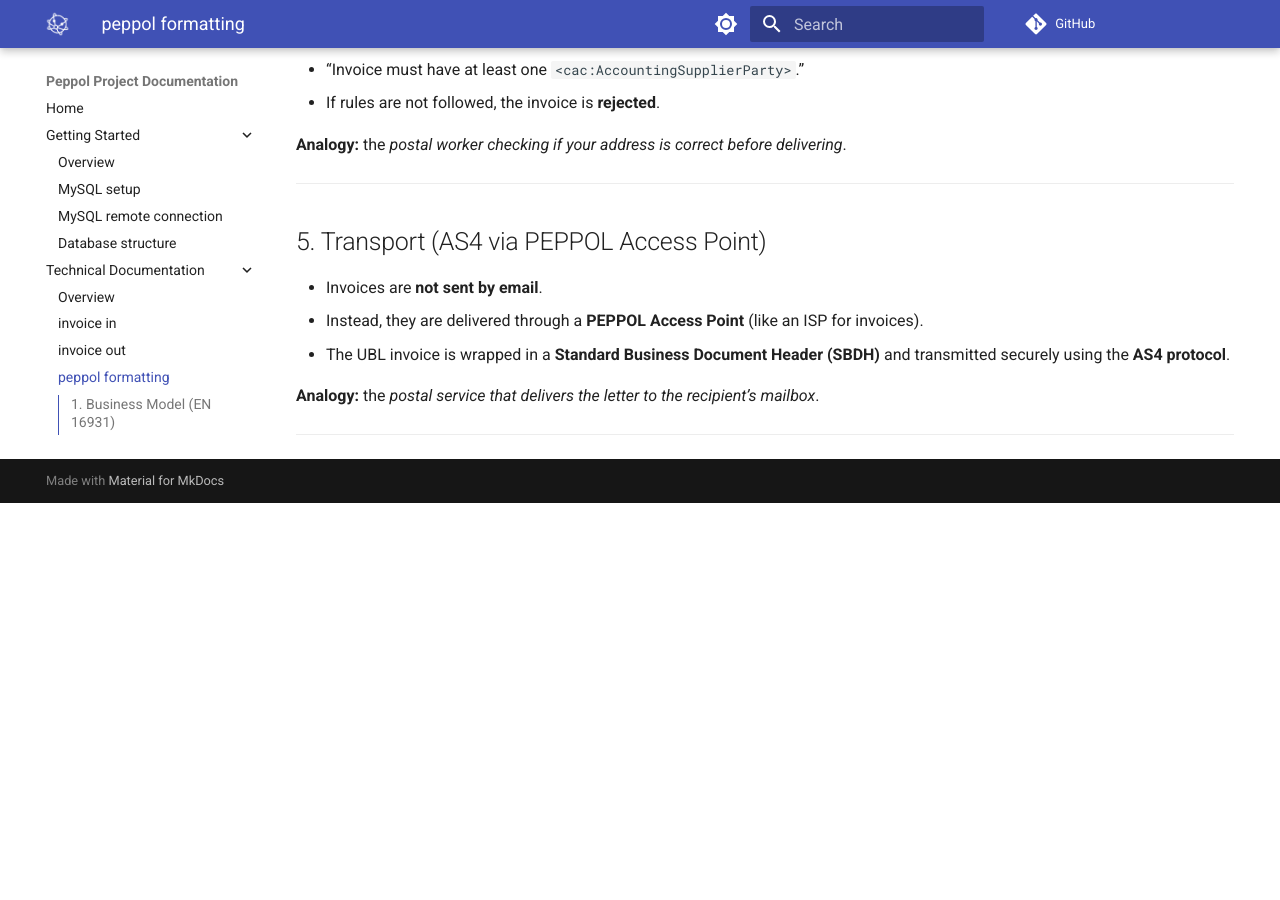
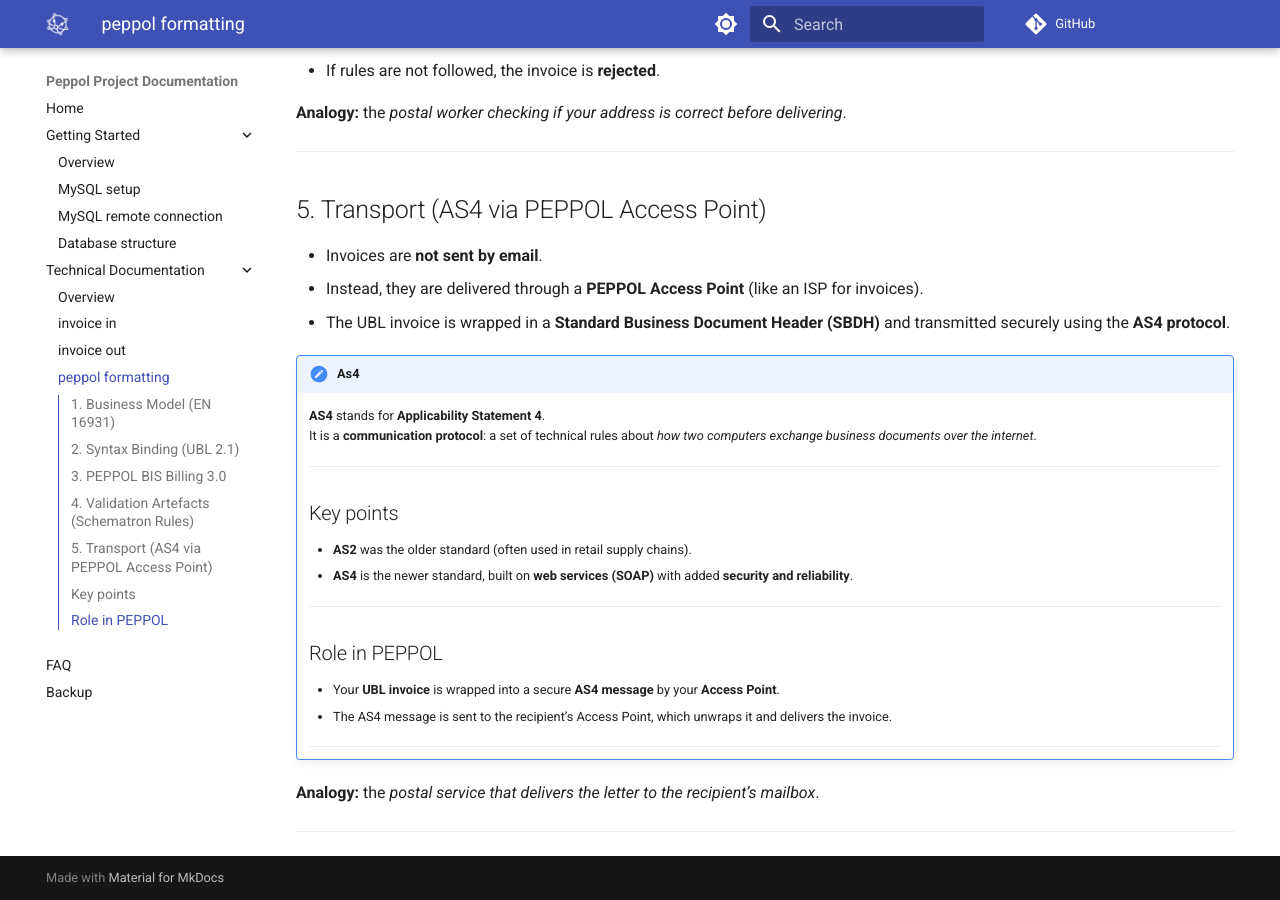
Before and after one commit to PeppolTest/test, an MkDocs documentation site: the page built from docs/technical-documentation/peppol-formatting.md, in a window 1280 px wide and 900 px high, scrolled down 1605 px. Built offline with MkDocs 1.6.1 and Material for MkDocs 9.7.7, drawn with Linux system fonts in a browser that asks for light colours; comment, search, counter and statistics services are not loaded; before the commit the page ends 2108 px from its top, so only the background shows below that.

Commit message:
Update peppol-formatting.md

```diff
--- a/docs/technical-documentation/peppol-formatting.md
+++ b/docs/technical-documentation/peppol-formatting.md
@@ -8,13 +8,13 @@ Each layer has its own purpose:
 ## 1. Business Model (EN 16931)
 
 - Defines **what** data must be present in an invoice.
-- Examples:
+Examples:
   - Invoice ID
   - Issue Date
   - Seller and Buyer details
   - At least one line with description, quantity, price, and tax
   - Totals and payment information
-- These are called **Business Terms (BT-1 … BT-147)**.
+These are called **Business Terms (BT-1 … BT-147)**.
 
 **Analogy:** the *content of the letter*.
 
@@ -39,7 +39,7 @@ Each layer has its own purpose:
 
 - BIS = **Business Interoperability Specification**.
 - PEPPOL specifies **exactly which options and codes** must be used.
-- Examples:
+Examples:
   - Must include `<cbc:ProfileID>` with a specific value.
   - Currency codes must follow ISO 4217 (e.g. `EUR`).
   - Units must follow UN/ECE codes (`EA` for “each”, `HUR` for “hour”).
@@ -53,9 +53,9 @@ Each layer has its own purpose:
 
 - After creating a UBL file, it must be tested against EN 16931 and PEPPOL rules.
 - Validation is performed with **Schematron**, an XML rule language.
-- Example rule:
+Example rule:
   - “Invoice must have at least one `<cac:AccountingSupplierParty>`.”
-- If rules are not followed, the invoice is **rejected**.
+  - If rules are not followed, the invoice is **rejected**.
 
 **Analogy:** the *postal worker checking if your address is correct before delivering*.
 
@@ -67,6 +67,26 @@ Each layer has its own purpose:
 - Instead, they are delivered through a **PEPPOL Access Point** (like an ISP for invoices).
 - The UBL invoice is wrapped in a **Standard Business Document Header (SBDH)** and transmitted securely using the **AS4 protocol**.
 
+!!! AS4
+    **AS4** stands for **Applicability Statement 4**.
+    It is a **communication protocol**: a set of technical rules about *how two computers exchange business documents over the internet*.
+
+    ---
+
+    ## Key points
+
+    - **AS2** was the older standard (often used in retail supply chains).
+    - **AS4** is the newer standard, built on **web services (SOAP)** with added **security and reliability**.
+
+    ---
+
+    ## Role in PEPPOL
+
+    - Your **UBL invoice** is wrapped into a secure **AS4 message** by your **Access Point**.
+    - The AS4 message is sent to the recipient’s Access Point, which unwraps it and delivers the invoice.
+
+    ---
+
 **Analogy:** the *postal service that delivers the letter to the recipient’s mailbox*.
 
 ---
```
